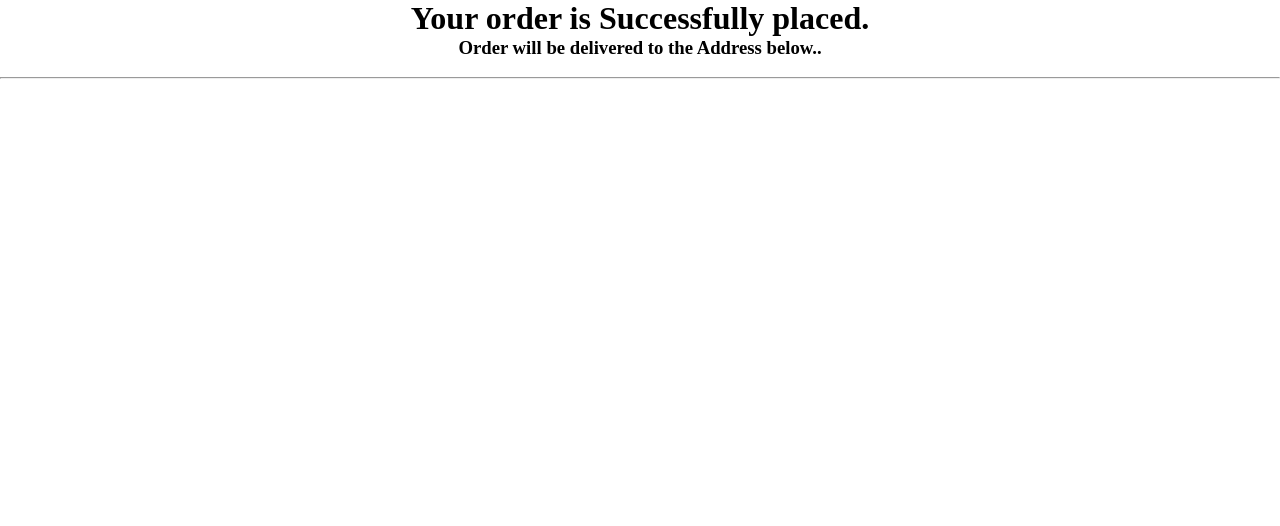
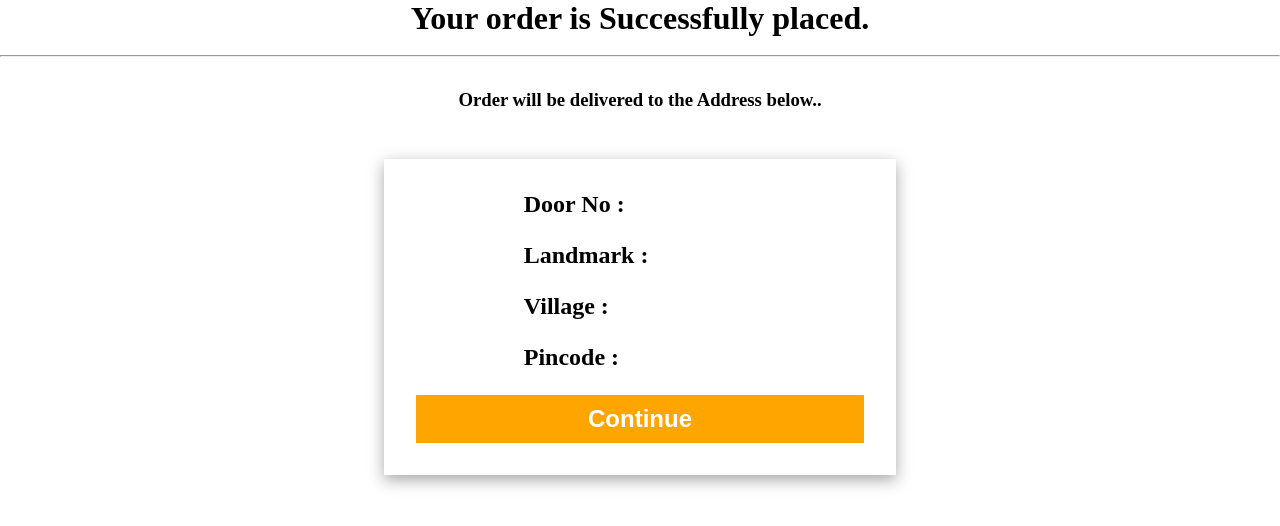
Before and after one commit to SAIKUMAR124/Restaurant-app, a React (Create React App) app: page /success in a window 1280 px wide. Shown: the top 526 px of the page. Built offline with nearby package versions, Linux system fonts and the light colour scheme.

Commit message:
Added styles to Success page

```diff
--- a/src/pages/CheckOut.css
+++ b/src/pages/CheckOut.css
@@ -34,3 +34,38 @@
 .success-con{
     text-align: center;
 }
+
+.success-address{
+    width: 40vw;
+    padding: 2rem 2rem;
+    margin: 3rem auto;
+    box-shadow: rgba(0, 0, 0, 0.35) 0px 5px 15px;
+}
+
+.success-ord-add{
+    margin-top: 2rem;
+}
+
+.success-address>button{
+    width: 100%;
+    height: 3rem;
+    color: white;
+    font-weight: bold;
+    font-size: 1.5rem;
+    background-color: orange;
+    border: none;
+
+}
+
+.success-add-container{
+    display: flex;
+    justify-content: space-evenly;
+}
+
+.success-add-container > div{
+    text-align: start;
+}
+
+.success-add-container > div > h2{
+    padding-bottom: 1.5rem;
+}
--- a/src/pages/OrderSuccess.js
+++ b/src/pages/OrderSuccess.js
@@ -1,22 +1,37 @@
-import React from 'react'
-import { useGlobalLoginContext } from '../context/LoginContext';
+import React from "react";
+import { useGlobalLoginContext } from "../context/LoginContext";
 
 const OrderSuccess = () => {
-    const {address} = useGlobalLoginContext();
-    const {doorNo, lankMark, village, pinCode} = address;
+  const { address } = useGlobalLoginContext();
+  const { doorNo, lankMark, village, pinCode } = address;
 
   return (
-        <div className='success-con'>
+    <div className="success-con">
       <h1>Your order is Successfully placed.</h1>
-            <h3>Order will be delivered to the Address below..</h3>
-             <br/>
-             <hr/>
+      <br />
+      <hr />
+      <h3 className="success-ord-add">
+        Order will be delivered to the Address below..
+      </h3>
+      <div className="success-address">
+        <div className="success-add-container">
+          <div>
+            <h2>Door No : </h2>
+            <h2>Landmark : </h2>
+            <h2>Village : </h2>
+            <h2>Pincode : </h2>
+          </div>
+          <div>
             <h2>{doorNo}</h2>
             <h2>{lankMark}</h2>
             <h2>{village}</h2>
             <h2>{pinCode}</h2>
           </div>
-    )
-}
+        </div>
+        <button>Continue</button>
+      </div>
+    </div>
+  );
+};
 
-export default OrderSuccess
+export default OrderSuccess;
```
Lines whose indentation alone changed are shown as unchanged.
